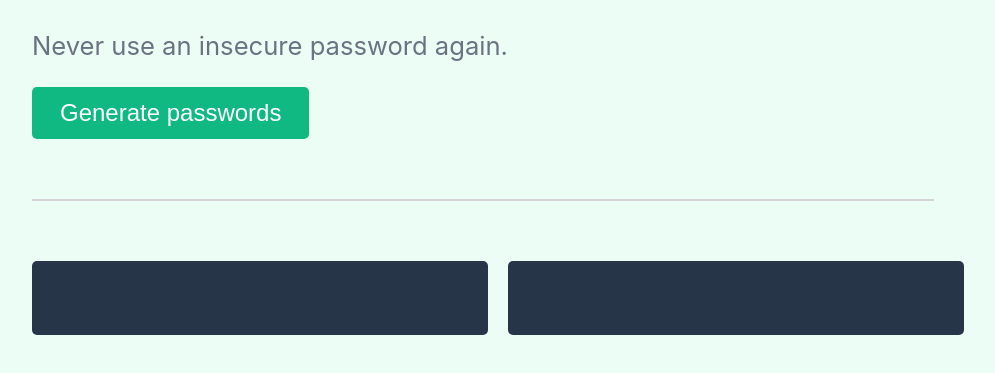
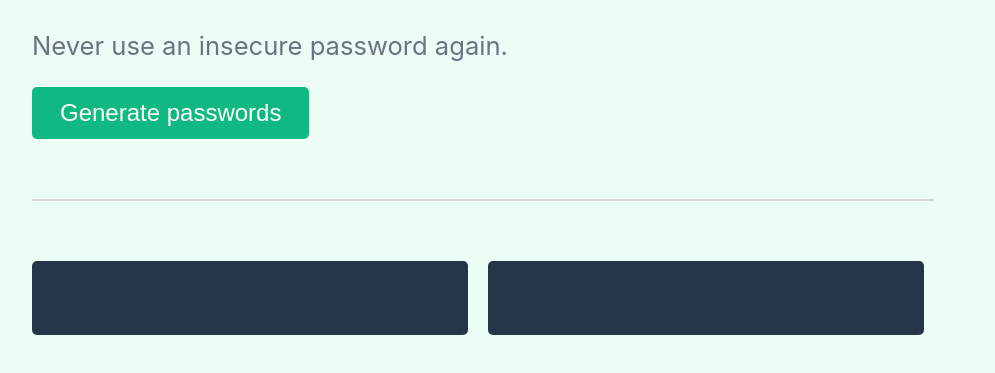
Before and after one commit to aliyasyeddd/Password-Generator, a website built with Vite: page index.html in a window 1280 px wide. Shown: the part 309-682 px from the top of the page, without its empty margins (48-1043 px from the left). Built offline with nearby package versions, Linux system fonts and the light colour scheme.

Commit message:
updated css

```diff
--- a/index.css
+++ b/index.css
@@ -58,12 +58,12 @@ hr {
 
 .passwords {
   background-color: #273549;
-  width: 400px;
+  width: 380px;
   height: 50px;
   border-radius: 5px;
   margin-top: 40px;
   padding: 12px 28px;
-  font-size: 2rem;
+  font-size: 1.8rem;
   color: #5def92;
   text-align: center;
 }
```
